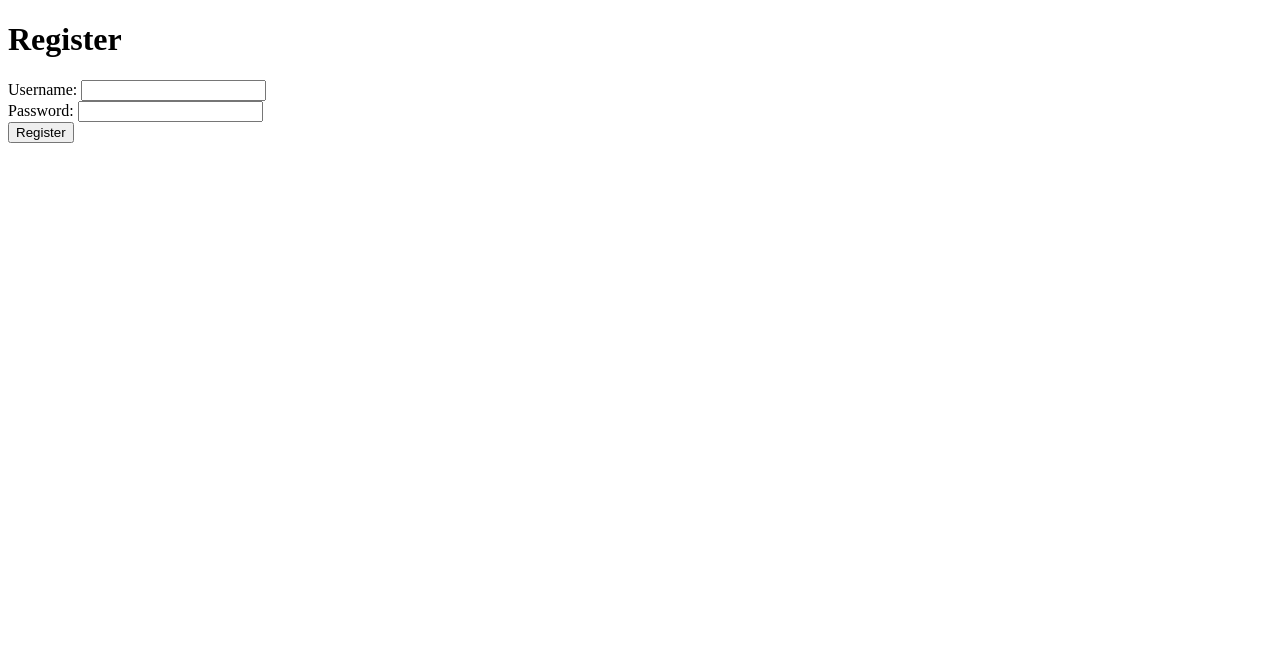
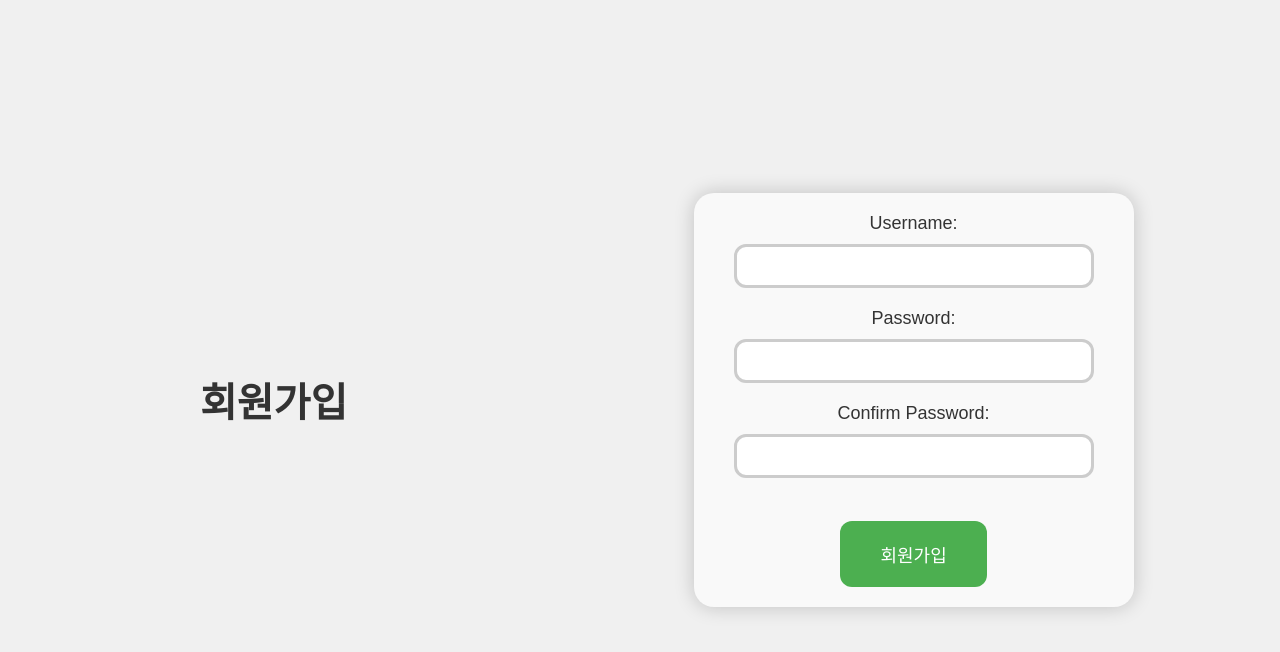
Before and after one commit to hwanghj09/fastapi, a plain HTML site: page public/register.html in a window 1280 px wide. Drawn offline with Linux system fonts and the light colour scheme.

Commit message:
Add files via upload

```diff
--- a/public/register.html
+++ b/public/register.html
@@ -5,18 +5,117 @@
     <meta charset="UTF-8">
     <meta http-equiv="X-UA-Compatible" content="IE=edge">
     <meta name="viewport" content="width=device-width, initial-scale=1.0">
-    <title>Register</title>
+    <title>회원가입</title>
+    <style>
+        body {
+            font-family: 'Arial', sans-serif;
+            margin: 0;
+            padding: 0;
+            background-color: #f0f0f0;
+            display: flex;
+            justify-content: center;
+            align-items: center;
+            min-height: 100vh;
+            /* Set minimum height to cover the entire viewport */
+        }
+
+        h1 {
+            color: #333;
+            font-size: 40px;
+            /* Adjust font size for smaller screens */
+            text-align: center;
+            margin-bottom: 20px;
+            /* Reduce margin for smaller screens */
+        }
+
+        form {
+            text-align: center;
+            background-color: #f9f9f9;
+            padding: 20px;
+            /* Adjust padding for smaller screens */
+            border-radius: 20px;
+            box-shadow: 0 0 20px rgba(0, 0, 0, 0.2);
+            width: 80%;
+            /* Set a percentage width for responsiveness */
+            max-width: 400px;
+            /* Set a maximum width for larger screens */
+            margin: auto;
+            /* Center the form horizontally */
+        }
+
+        label {
+            display: block;
+            margin-bottom: 10px;
+            /* Reduce margin for smaller screens */
+            color: #333;
+            font-size: 18px;
+            /* Adjust font size for smaller screens */
+        }
+
+        input {
+            width: calc(100% - 40px);
+            /* Adjust input width for smaller screens */
+            padding: 10px;
+            margin-bottom: 20px;
+            /* Adjust margin for smaller screens */
+            box-sizing: border-box;
+            border: 3px solid #ccc;
+            border-radius: 12px;
+            font-size: 16px;
+            /* Adjust font size for smaller screens */
+        }
+
+        button {
+            background-color: #4caf50;
+            color: #fff;
+            padding: 20px 40px;
+            /* Adjust padding for smaller screens */
+            border: none;
+            border-radius: 12px;
+            cursor: pointer;
+            font-size: 18px;
+            /* Adjust font size for smaller screens */
+        }
+
+        button:hover {
+            background-color: #45a049;
+        }
+
+        .error-message {
+            color: #ff0000;
+            margin-top: -15px;
+            margin-bottom: 20px;
+        }
+    </style>
 </head>
 
 <body>
-    <h1>Register</h1>
-    <form method="post" action="/post_register">
+    <h1 style="margin: 200px;">회원가입</h1>
+    <form method="post" action="/post_register" onsubmit="return validateForm()">
         <label for="username">Username:</label>
         <input type="text" id="username" name="username" required><br>
         <label for="password">Password:</label>
         <input type="password" id="password" name="password" required><br>
-        <button type="submit">Register</button>
+        <label for="confirm_password">Confirm Password:</label>
+        <input type="password" id="confirm_password" name="confirm_password" required>
+        <div class="error-message" id="password-error"></div><br>
+        <button type="submit">회원가입</button>
     </form>
+
+    <script>
+        function validateForm() {
+            var password = document.getElementById("password").value;
+            var confirm_password = document.getElementById("confirm_password").value;
+
+            if (password !== confirm_password) {
+                document.getElementById("password-error").innerText = "비밀번호가 일치하지 않습니다.";
+                return false;
+            } else {
+                document.getElementById("password-error").innerText = "";
+                return true;
+            }
+        }
+    </script>
 </body>
 
 </html>
```
Also changed, not shown: public/index.html (+13 -5 lines), public/login.html (+29 -14 lines), 1 other file.
